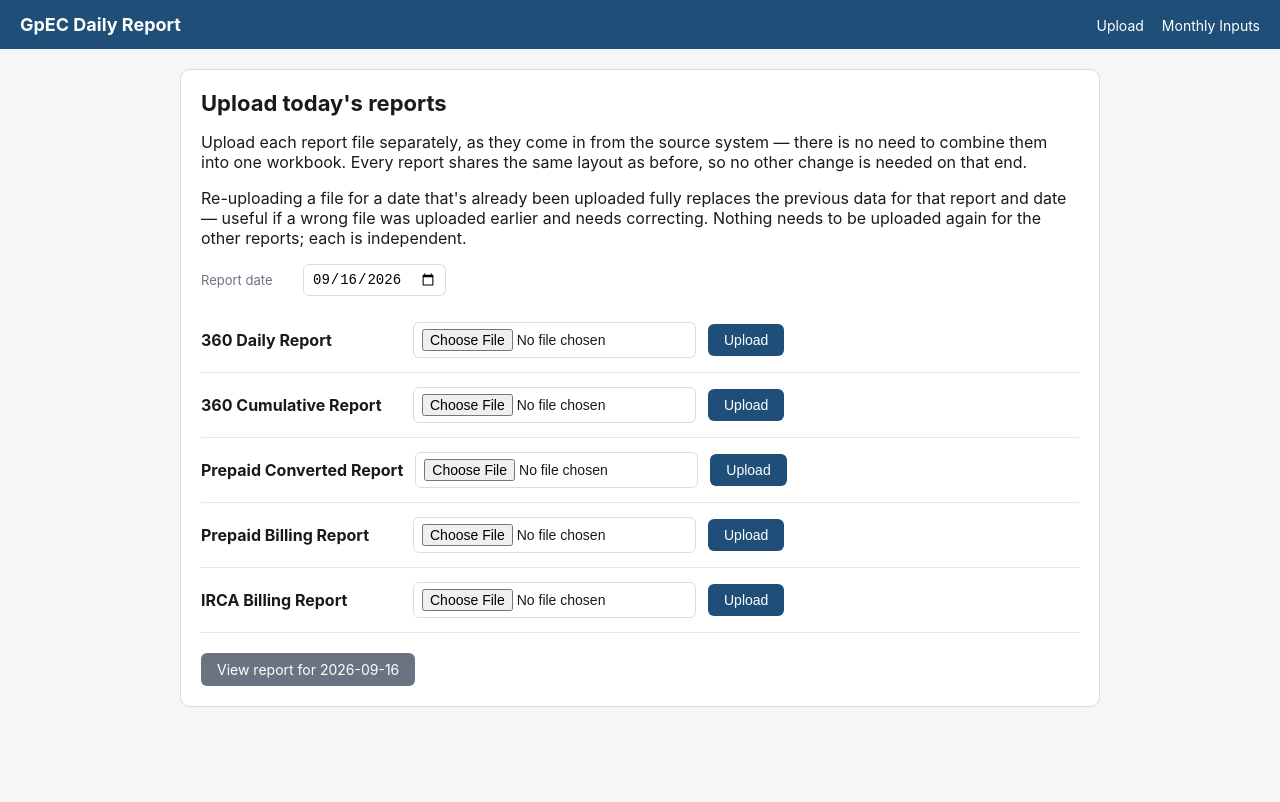
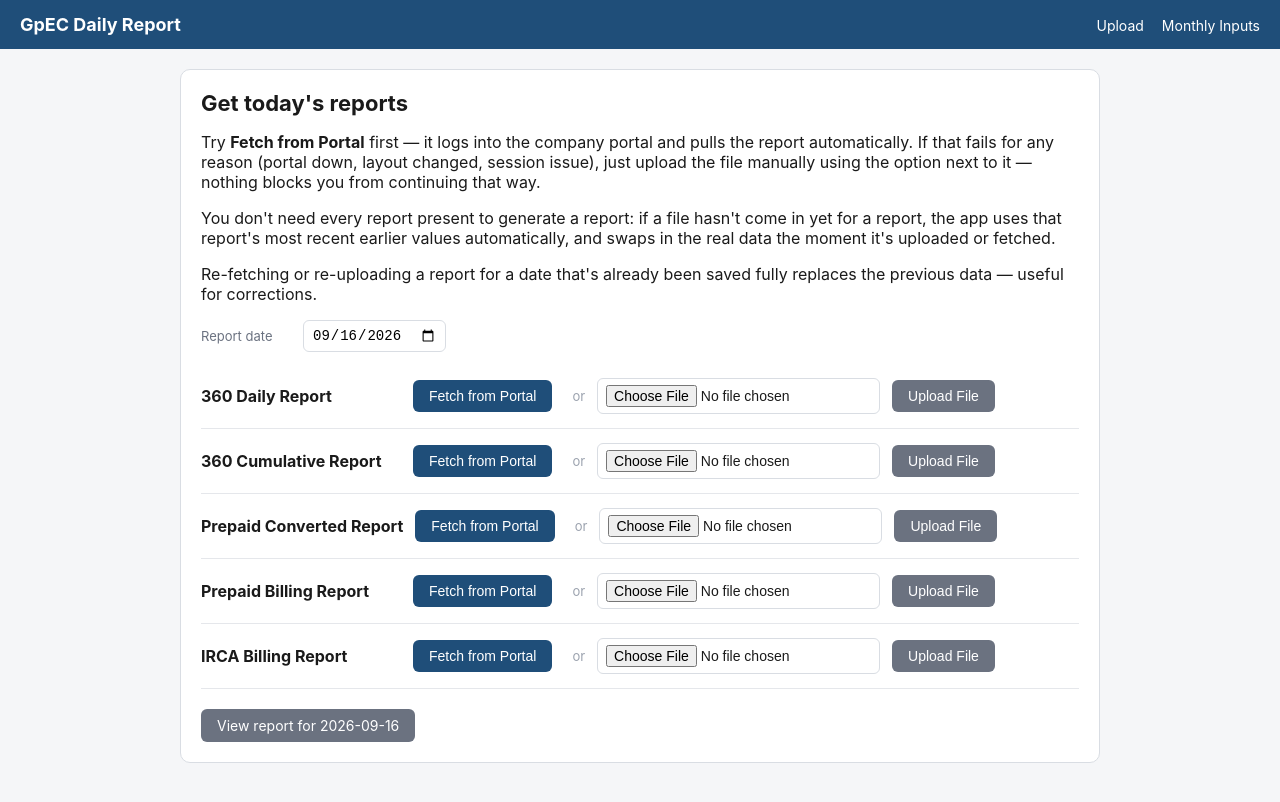
Before and after one commit to goalparaec/automation, a Next.js app: page /upload in a window 1280 px wide. Built offline with nearby package versions, Linux system fonts and the light colour scheme.

Commit message:
Update page.js

```diff
--- a/app/upload/page.js
+++ b/app/upload/page.js
@@ -10,6 +10,22 @@ function todayISO() {
 function UploadRow({ sheetType, label, reportDate }) {
   const [file, setFile] = useState(null);
   const [status, setStatus] = useState(null); // { type, message }
+
+  async function handleFetch() {
+    setStatus({ type: 'loading', message: 'Fetching from portal...' });
+    try {
+      const res = await fetch('/api/fetch-report', {
+        method: 'POST',
+        headers: { 'Content-Type': 'application/json' },
+        body: JSON.stringify({ sheetType, reportDate }),
+      });
+      const data = await res.json();
+      if (!res.ok) throw new Error(data.error || 'Fetch failed.');
+      setStatus({ type: 'success', message: `Fetched & saved ${data.rowCount} rows for ${reportDate}.` });
+    } catch (err) {
+      setStatus({ type: 'error', message: `${err.message} You can still upload the file manually below.` });
+    }
+  }
 
   async function handleUpload() {
     if (!file) {
@@ -37,6 +53,10 @@ function UploadRow({ sheetType, label, reportDate }) {
     <div style={{ borderBottom: '1px solid #e5e7eb', padding: '14px 0' }}>
       <div style={{ display: 'flex', alignItems: 'center', gap: 12, flexWrap: 'wrap' }}>
         <strong style={{ minWidth: 200 }}>{label}</strong>
+        <button className="btn" onClick={handleFetch} disabled={status?.type === 'loading'}>
+          Fetch from Portal
+        </button>
+        <span style={{ color: '#9ca3af', fontSize: 13 }}>or</span>
         <input
           type="file"
           accept=".xlsx"
@@ -45,8 +65,8 @@ function UploadRow({ sheetType, label, reportDate }) {
             setStatus(null);
           }}
         />
-        <button className="btn" onClick={handleUpload} disabled={status?.type === 'loading'}>
-          {status?.type === 'loading' ? 'Uploading...' : 'Upload'}
+        <button className="btn secondary" onClick={handleUpload} disabled={status?.type === 'loading'}>
+          {status?.type === 'loading' ? 'Working...' : 'Upload File'}
         </button>
       </div>
       {status && (
@@ -66,18 +86,23 @@ export default function UploadPage() {
 
   return (
     <div className="card">
-      <h1>Upload today's reports</h1>
+      <h1>Get today's reports</h1>
       <p>
-        Upload each report file separately, as they come in from the source
-        system — there is no need to combine them into one workbook. Every
-        report shares the same layout as before, so no other change is
-        needed on that end.
+        Try <strong>Fetch from Portal</strong> first — it logs into the
+        company portal and pulls the report automatically. If that fails for
+        any reason (portal down, layout changed, session issue), just
+        upload the file manually using the option next to it — nothing
+        blocks you from continuing that way.
       </p>
       <p>
-        Re-uploading a file for a date that's already been uploaded fully
-        replaces the previous data for that report and date — useful if a
-        wrong file was uploaded earlier and needs correcting. Nothing needs
-        to be uploaded again for the other reports; each is independent.
+        You don't need every report present to generate a report: if a file
+        hasn't come in yet for a report, the app uses that report's most
+        recent earlier values automatically, and swaps in the real data the
+        moment it's uploaded or fetched.
+      </p>
+      <p>
+        Re-fetching or re-uploading a report for a date that's already been
+        saved fully replaces the previous data — useful for corrections.
       </p>
 
       <div className="field-row">
```
